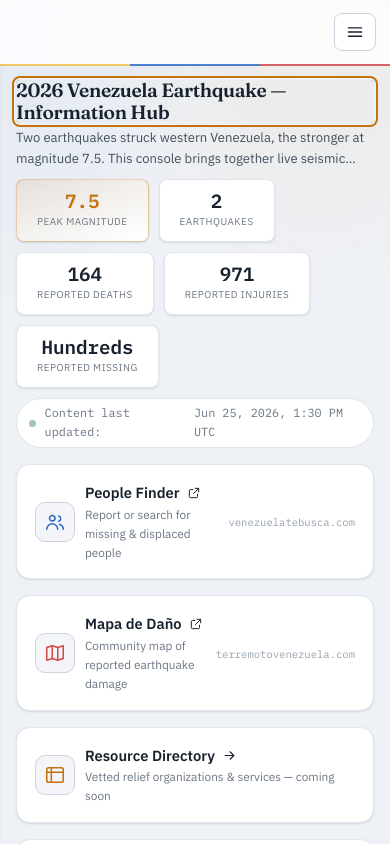
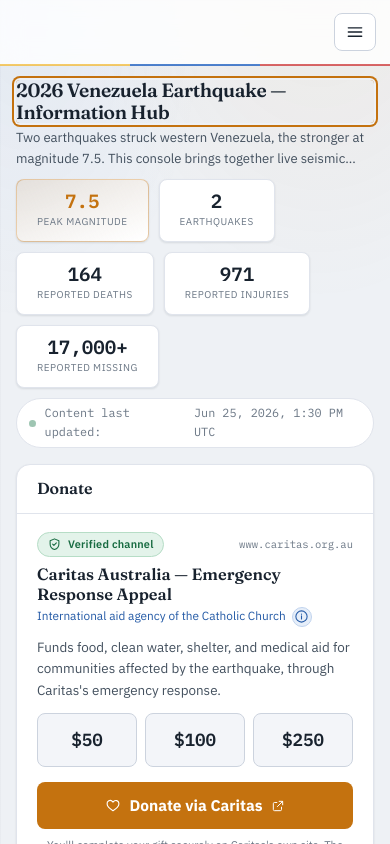
Before and after one commit to julioleonpe/venezuelaearthquake, a React (Vite) app: page / in a window 390 px wide. Shown: the top 844 px of the page. Built offline with nearby package versions, Linux system fonts and the light colour scheme; no server answers.

Commit message:
describe your change

```diff
--- a/src/pages/CommandCenter.tsx
+++ b/src/pages/CommandCenter.tsx
@@ -54,7 +54,7 @@
           <Stat value="2" label={t("cc.stat.quakes")} />
           <Stat value="164" label={t("cc.stat.deaths")} />
           <Stat value="971" label={t("cc.stat.injuries")} />
-          <Stat value={t("cc.stat.missing.value")} label={t("cc.stat.missing")} />
+          <Stat value="17,000+" label={t("cc.stat.missing")} />
         </div>
         <div className="cc-strip__updated">
           {meta.status === "ready" ? (
--- a/src/styles/pages.css
+++ b/src/styles/pages.css
@@ -999,10 +999,10 @@
   .cc-grid {
     grid-template-columns: 1fr;
     grid-template-areas:
+      "donate"
       "links"
-      "seismic"
       "news"
-      "donate";
+      "seismic";
   }
   .cc-links {
     grid-template-columns: 1fr;
```
